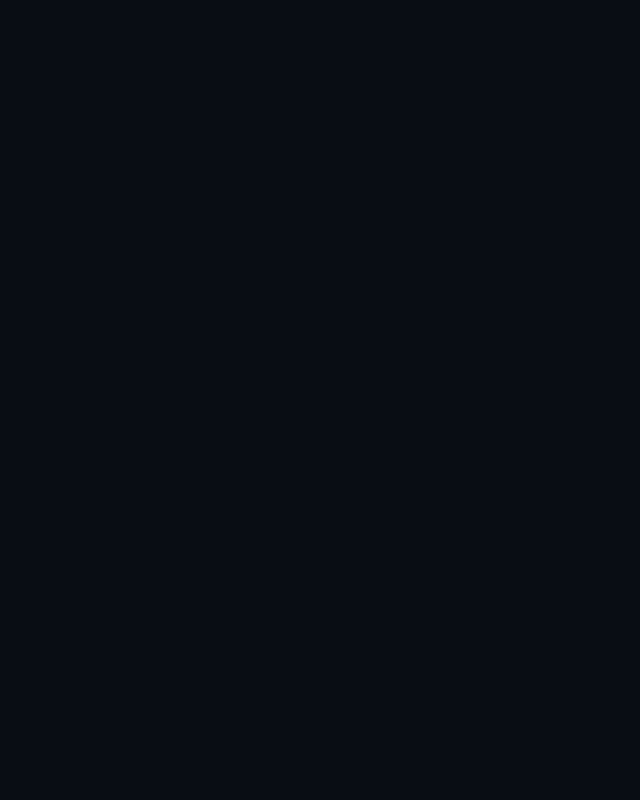
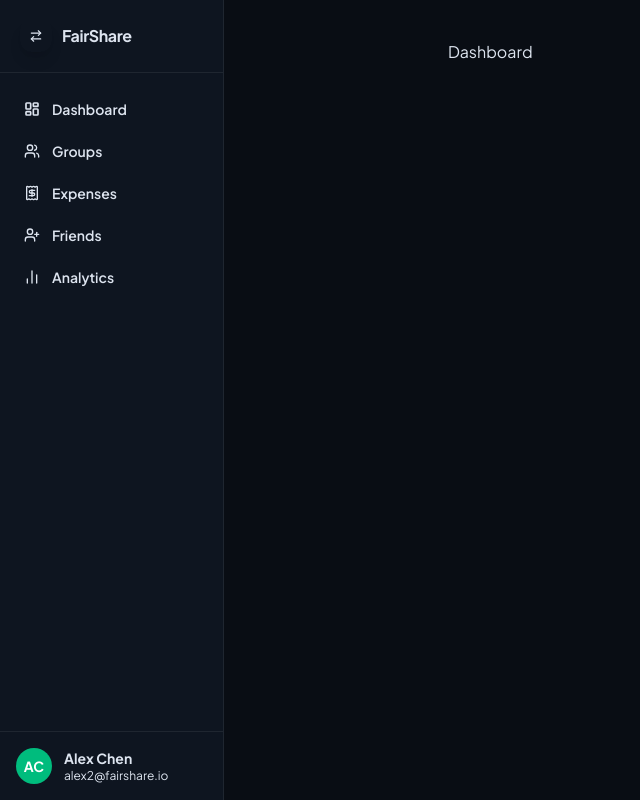
Before and after one commit to PNilay/fairSquare, a React (Vite) app: page / in a window 1280 px wide. Shown: the whole page, without its empty margins (0-640 px from the left). Built offline with nearby package versions, Linux system fonts and the light colour scheme.

Commit message:
Sidebar component with basic conditional view routing implemented

```diff
--- a/package.json
+++ b/package.json
@@ -12,6 +12,7 @@
   "dependencies": {
     "@tailwindcss/postcss": "^4.3.1",
     "@tailwindcss/vite": "^4.3.1",
+    "lucide-react": "^1.20.0",
     "postcss": "^8.5.15",
     "react": "^19.2.6",
     "react-dom": "^19.2.6",
--- a/src/App.tsx
+++ b/src/App.tsx
@@ -1,7 +1,29 @@
+import { useState } from "react";
 import "./App.css";
+import Sidebar from "./components/Sidebar";
+import type { View } from "./data/constants";
+import MainLayout from "./pages/MainLayout";
+import DashboardView from "./components/DashboardView";
+import GroupsView from "./components/GroupsView";
+import AnalyticsView from "./components/AnalyticsView";
+import ExpensesView from "./components/ExpensesView";
+import FriendsView from "./components/FriendsView";
 
 function App() {
-  return <></>;
+  const [view, setView] = useState<View>("dashboard");
+
+  return (
+    <>
+      <MainLayout sidebar={<Sidebar currentView={view} onNavigate={(v) => setView(v)} />}>
+        {/* Conditional View Router Mapping */}
+        {view === "dashboard" && <DashboardView />}
+        {view === "groups" && <GroupsView />}
+        {view === "expenses" && <ExpensesView />}
+        {view === "friends" && <FriendsView />}
+        {view === "analytics" && <AnalyticsView />}
+      </MainLayout>
+    </>
+  );
 }
 
 export default App;
--- /dev/null
+++ b/src/components/AnalyticsView.tsx
@@ -0,0 +1,5 @@
+function AnalyticsView() {
+  return <div>Analytics</div>;
+}
+
+export default AnalyticsView;
--- /dev/null
+++ b/src/components/Avatar.tsx
@@ -0,0 +1,13 @@
+import { AVATAR_COLORS } from "../data/constants";
+import type { User } from "../data/constants";
+
+export default function Avatar({ user, size = "md" }: { user: User; size?: "sm" | "md" | "lg" }) {
+  const sz = { sm: "w-7 h-7 text-xs", md: "w-9 h-9 text-sm", lg: "w-12 h-12 text-base" }[size];
+  return (
+    <div
+      className={`${sz} ${AVATAR_COLORS[user.colorIdx % AVATAR_COLORS.length]} rounded-full flex items-center justify-center font-bold text-white shrink-0 select-none`}
+    >
+      {user.initials}
+    </div>
+  );
+}
--- /dev/null
+++ b/src/components/DashboardView.tsx
@@ -0,0 +1,5 @@
+function DashboardView() {
+  return <div>Dashboard</div>;
+}
+
+export default DashboardView;
--- /dev/null
+++ b/src/components/ExpensesView.tsx
@@ -0,0 +1,7 @@
+import React from "react";
+
+function ExpensesView() {
+  return <div>Expense</div>;
+}
+
+export default ExpensesView;
--- /dev/null
+++ b/src/components/FriendsView.tsx
@@ -0,0 +1,7 @@
+import React from "react";
+
+function FriendsView() {
+  return <div>Friends</div>;
+}
+
+export default FriendsView;
--- /dev/null
+++ b/src/components/GroupsView.tsx
@@ -0,0 +1,7 @@
+import React from "react";
+
+function GroupsView() {
+  return <div>Groups</div>;
+}
+
+export default GroupsView;
--- /dev/null
+++ b/src/components/Sidebar.tsx
@@ -0,0 +1,50 @@
+import { ArrowRightLeft } from "lucide-react";
+import { ME, NAV_ITEMS, type View } from "../data/constants";
+import Avatar from "./Avatar";
+
+interface SidebarProps {
+  currentView: View;
+  onNavigate: (view: View) => void;
+}
+
+export default function Sidebar({ currentView, onNavigate }: SidebarProps) {
+  const activeNav = currentView;
+
+  return (
+    <>
+      <div className="px-5 py-5 border-b border-border">
+        <div className="flex items-center gap-2.5">
+          <div className="w-8 h-8 rounded-xl bg-primary flex items-center justify-center shadow-lg shadow-primary/30">
+            <ArrowRightLeft size={14} className="text-primary-foreground" />
+          </div>
+          <span className="font-bold text-foreground tracking-tight">FairShare</span>
+        </div>
+      </div>
+
+      <nav className="flex-1 px-3 py-4 space-y-0.5">
+        {NAV_ITEMS.map(({ id, label, Icon }) => {
+          const active = activeNav === id;
+          return (
+            <button
+              key={id}
+              onClick={() => onNavigate(id)}
+              className={`w-full flex items-center gap-3 px-3 py-2.5 rounded-xl text-sm font-semibold transition-all ${active ? "bg-primary/15 text-primary" : "text-muted-foreground hover:text-foreground hover:bg-muted"}`}
+            >
+              <Icon size={16} strokeWidth={active ? 2.5 : 2} /> {label}
+            </button>
+          );
+        })}
+      </nav>
+
+      <div className="px-4 py-4 border-t border-border">
+        <div className="flex items-center gap-3">
+          <Avatar user={ME} size="md" />
+          <div className="min-w-0">
+            <p className="text-sm font-bold text-foreground truncate">{ME.name}</p>
+            <p className="text-xs text-muted-foreground">{ME.uemail}</p>
+          </div>
+        </div>
+      </div>
+    </>
+  );
+}
--- /dev/null
+++ b/src/data/constants.tsx
@@ -0,0 +1,72 @@
+import { LayoutDashboard, Users, Receipt, UserPlus, BarChart2 } from "lucide-react";
+
+// Temporary:
+export const ME: User = {
+  id: "u1",
+  name: "Alex Chen",
+  initials: "AC",
+  colorIdx: 0,
+  uemail: "alex2@fairshare.io",
+};
+export const USERS: User[] = [
+  ME,
+  { id: "u2", name: "Jordan Lee", initials: "JL", colorIdx: 1, uemail: "jordan@fairshare.io" },
+  { id: "u3", name: "Sam Rivera", initials: "SR", colorIdx: 2, uemail: "jordan@fairshare.io" },
+  { id: "u4", name: "Morgan Kim", initials: "MK", colorIdx: 3, uemail: "jordan@fairshare.io" },
+  { id: "u5", name: "Taylor Pham", initials: "TP", colorIdx: 4, uemail: "jordan@fairshare.io" },
+];
+
+export const GROUPS: Group[] = [
+  { id: "g1", name: "NYC Apartment", memberIds: ["u1", "u2", "u3", "u4"], emoji: "🏠" },
+  { id: "g2", name: "Tokyo Trip 2026", memberIds: ["u1", "u2", "u5"], emoji: "✈️" },
+  { id: "g3", name: "Office Lunch", memberIds: ["u1", "u3", "u4", "u5"], emoji: "🍱" },
+];
+
+export const CURRENCIES = [
+  { code: "USD", symbol: "$", rate: 1, name: "US Dollar" },
+  { code: "EUR", symbol: "€", rate: 0.92, name: "Euro" },
+  { code: "GBP", symbol: "£", rate: 0.78, name: "British Pound" },
+  { code: "INR", symbol: "₹", rate: 83.12, name: "Indian Rupee" },
+  { code: "JPY", symbol: "¥", rate: 149.5, name: "Japanese Yen" },
+];
+// Interfaces:
+export interface User {
+  id: string;
+  name: string;
+  initials: string;
+  colorIdx: number;
+  uemail: string;
+}
+
+export interface Group {
+  id: string;
+  name: string;
+  memberIds: string[];
+  emoji: string;
+}
+
+// Data:
+export const AVATAR_COLORS = [
+  "bg-emerald-500",
+  "bg-violet-500",
+  "bg-amber-500",
+  "bg-sky-500",
+  "bg-rose-500",
+];
+
+export type View =
+  | "dashboard"
+  | "groups"
+  | "group-detail"
+  | "expenses"
+  | "friends"
+  | "friend-detail"
+  | "analytics";
+
+export const NAV_ITEMS = [
+  { id: "dashboard" as View, label: "Dashboard", Icon: LayoutDashboard },
+  { id: "groups" as View, label: "Groups", Icon: Users },
+  { id: "expenses" as View, label: "Expenses", Icon: Receipt },
+  { id: "friends" as View, label: "Friends", Icon: UserPlus },
+  { id: "analytics" as View, label: "Analytics", Icon: BarChart2 },
+];
--- /dev/null
+++ b/src/pages/MainLayout.tsx
@@ -0,0 +1,25 @@
+import React from "react";
+
+interface MainLayoutProps {
+  sidebar: React.ReactNode;
+  children: React.ReactNode;
+}
+
+export default function MainLayout({ sidebar, children }: MainLayoutProps) {
+  return (
+    <div
+      className="min-h-screen bg-background flex"
+      style={{ fontFamily: "'Plus Jakarta Sans', system-ui, sans-serif" }}
+    >
+      {/* SideBar */}
+      <aside className="hidden lg:flex flex-col w-56 border-r border-border bg-[#0e1520] fixed inset-y-0 left-0 z-30">
+        {sidebar}
+      </aside>
+
+      {/* Main Content Space */}
+      <main className="flex-1 lg:ml-56 pb-24 lg:pb-8 border-amber-400">
+        <div className="max-w-2xl mx-auto px-4 pt-20 lg:pt-10 lg:px-8 pb-8">{children}</div>
+      </main>
+    </div>
+  );
+}
```
Also changed, not shown: 1 other file (tests, documents, lock files or other folders).
